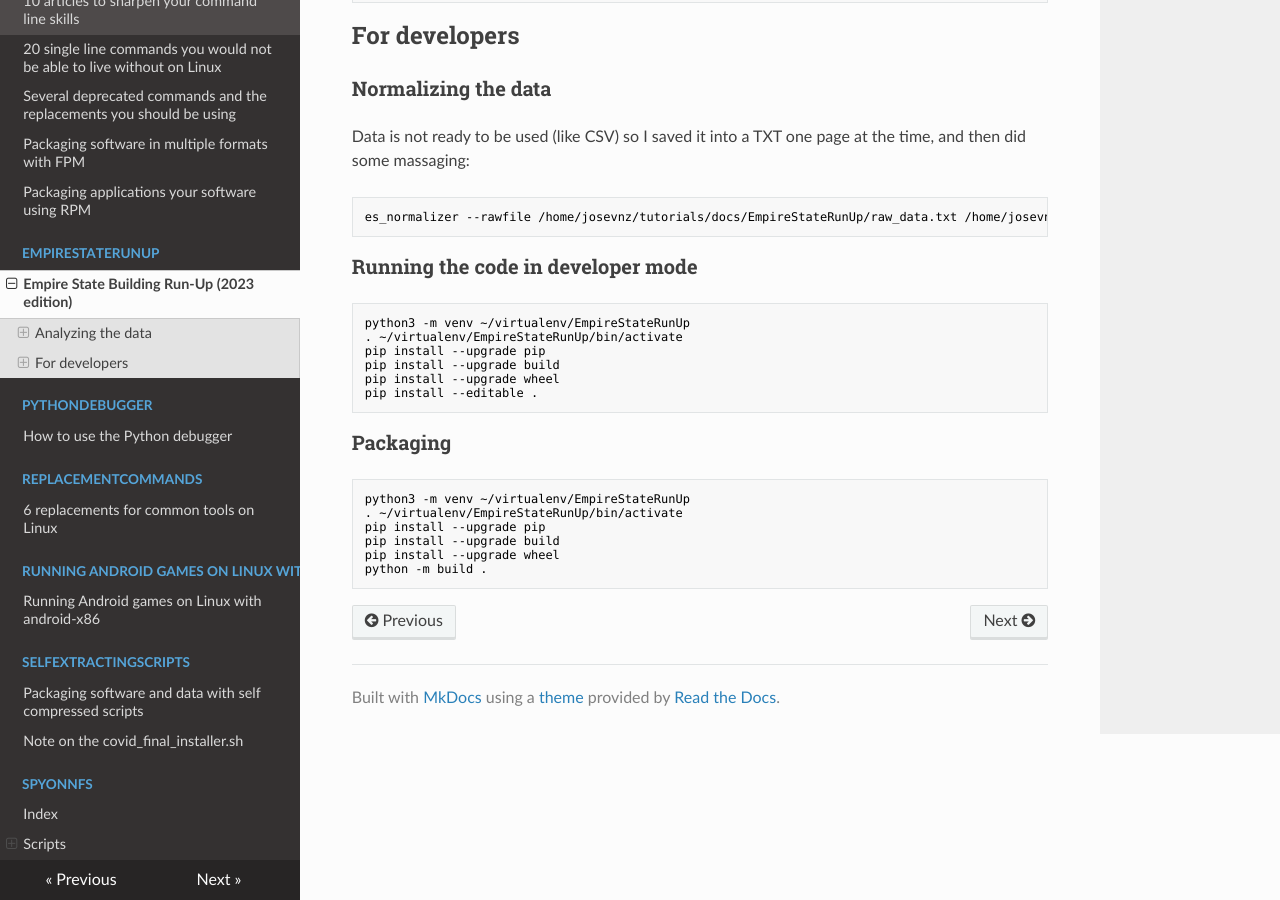
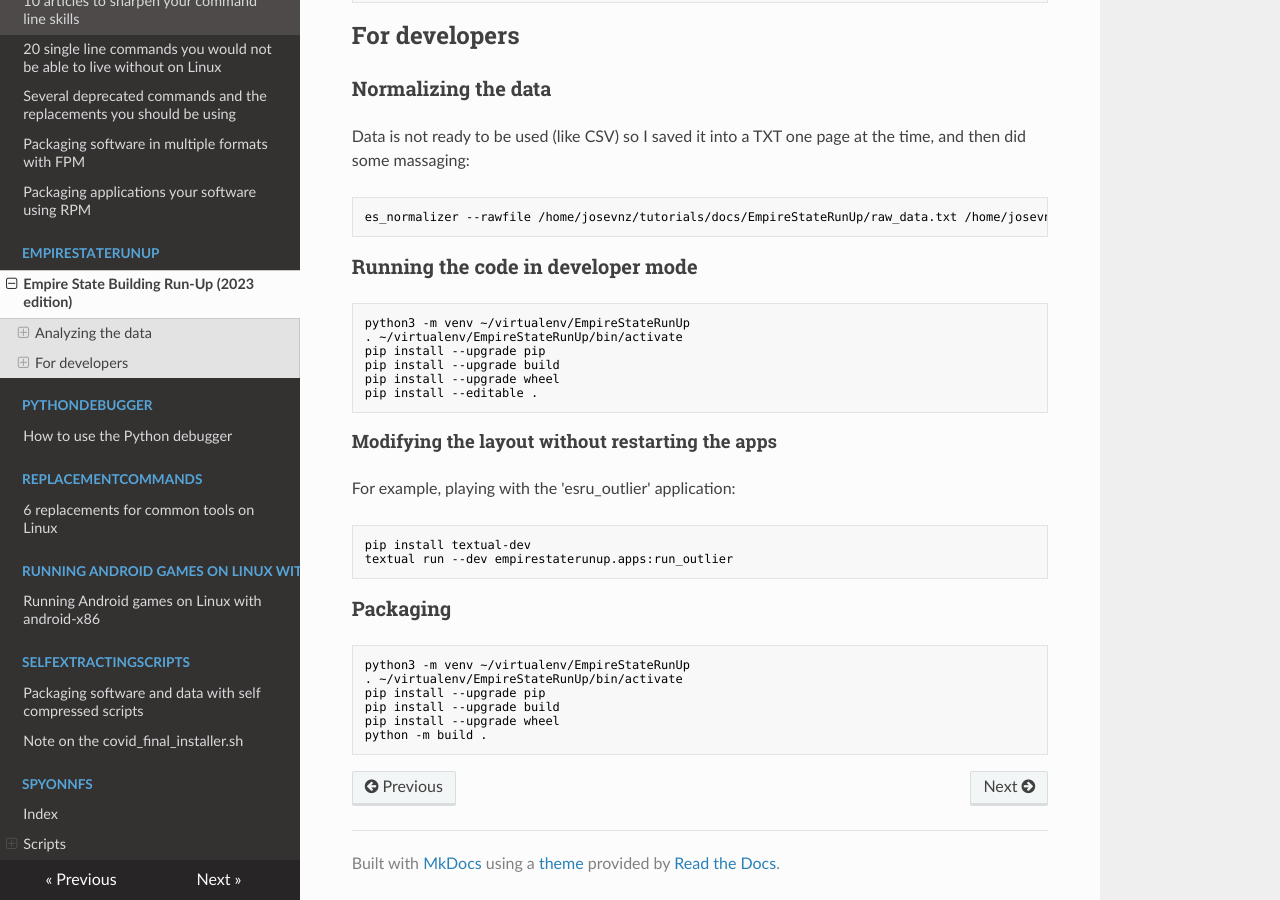
Before and after one commit to josevnz/tutorials, an MkDocs documentation site: the page built from docs/EmpireStateRunUp/README.md, in a window 1280 px wide and 900 px high, scrolled down 745 px. Built offline with MkDocs 1.6.1, drawn with Linux system fonts in a browser that asks for light colours; nearby versions of some CDN libraries.

Commit message:
More updates

````diff
--- a/docs/EmpireStateRunUp/README.md
+++ b/docs/EmpireStateRunUp/README.md
@@ -46,6 +46,15 @@ pip install --upgrade wheel
 pip install --editable .
 ```
 
+#### Modifying the layout without restarting the apps
+
+For example, playing with the 'esru_outlier' application:
+
+```shell
+pip install textual-dev
+textual run --dev empirestaterunup.apps:run_outlier
+```
+
 ### Packaging
 
 ```shell
````
Also changed, not shown: docs/EmpireStateRunUp/empirestaterunup/apps.py (+11 -7 lines), 2 other files.
